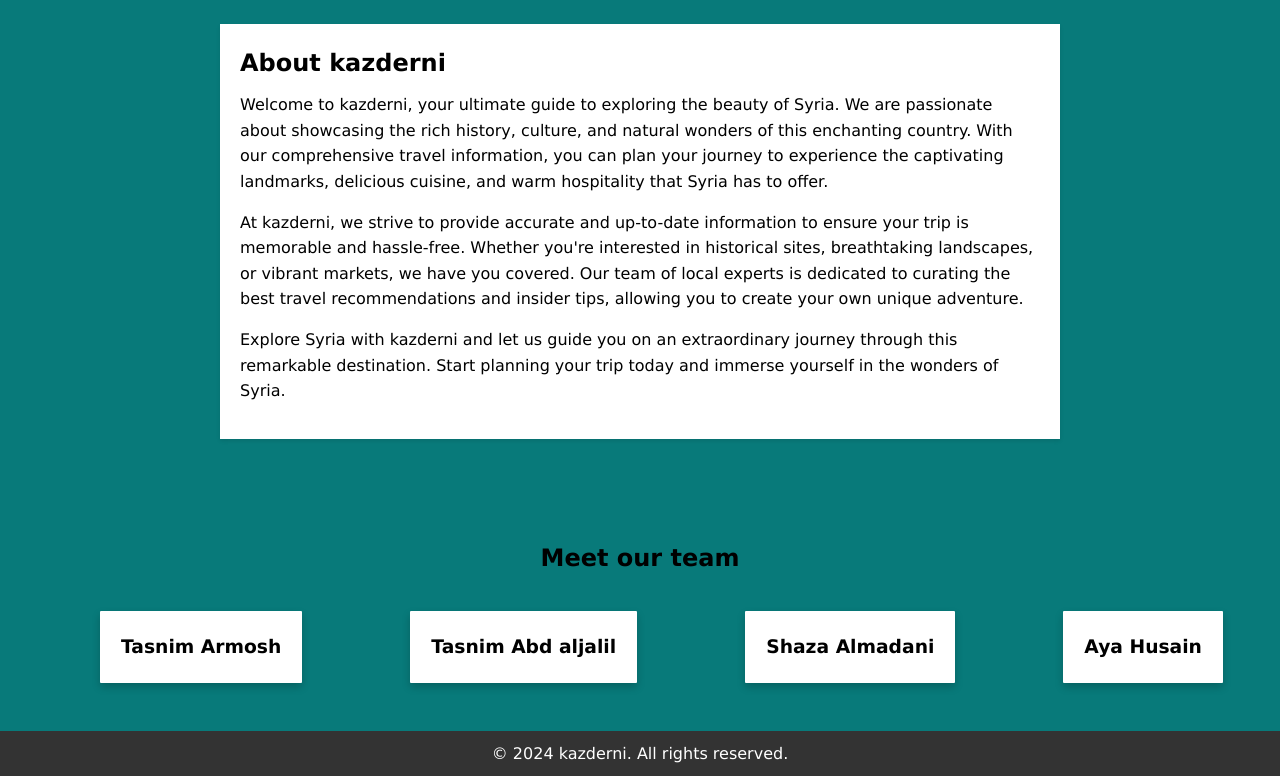
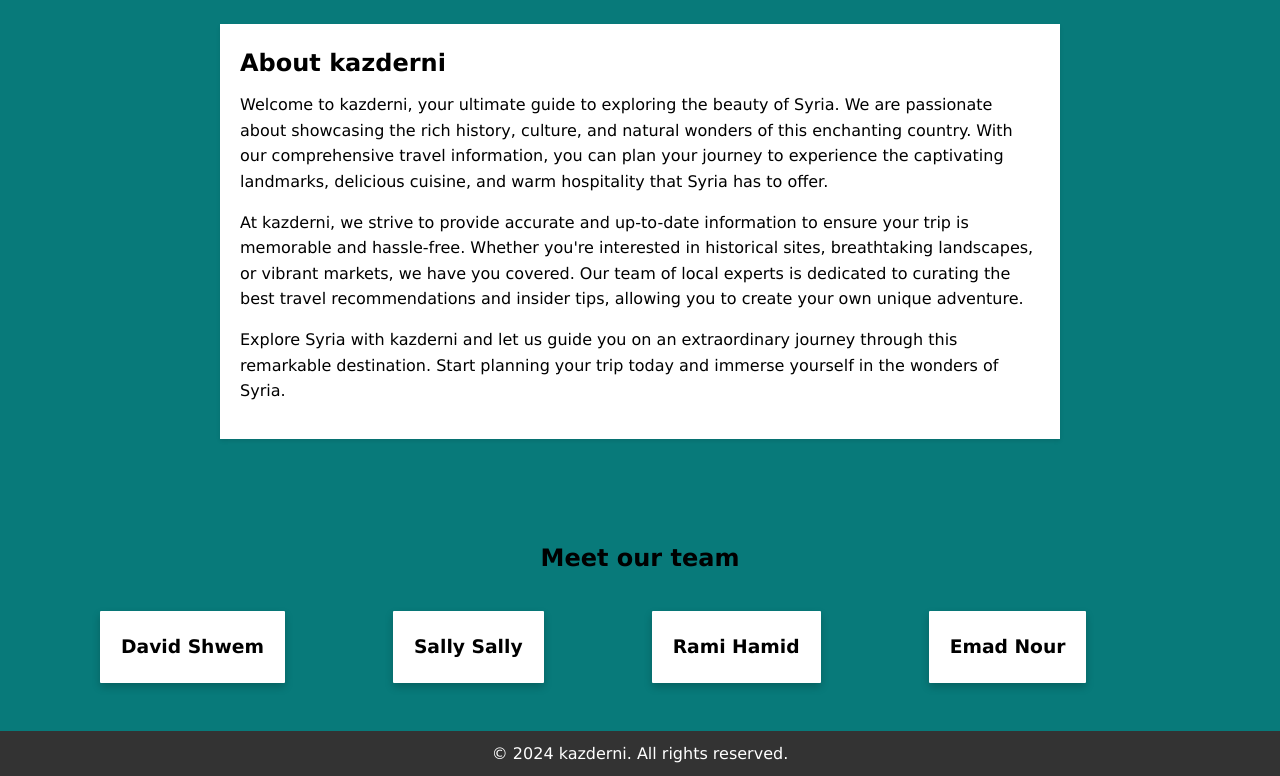
Before and after one commit to git16647/Kazderni, a plain HTML site: page about.html in a window 1280 px wide. Shown: the part 66-842 px from the top of the page. Drawn offline with Linux system fonts and the light colour scheme.

Commit message:
Update about.html

```diff
--- a/about.html
+++ b/about.html
@@ -36,28 +36,28 @@
     <div class="cont">
       <div class="texts">
       <h3>
-        Tasnim Armosh
+        David Shwem
       </h3>
     </div>
   </div>
     <div class="cont">
     <div class="texts">
       <h3>
-        Tasnim Abd aljalil
+        Sally Sally
       </h3>
     </div>
   </div>
   <div class="cont">
     <div class="texts">
       <h3>
-        Shaza Almadani
+        Rami Hamid
       </h3>
     </div>
   </div>
   <div class="cont">
     <div class="texts">
       <h3>
-        Aya Husain
+        Emad Nour
       </h3>
     </div>
   </div>
@@ -68,4 +68,5 @@
   </footer>
 </body>
 
+
 </html>
```
